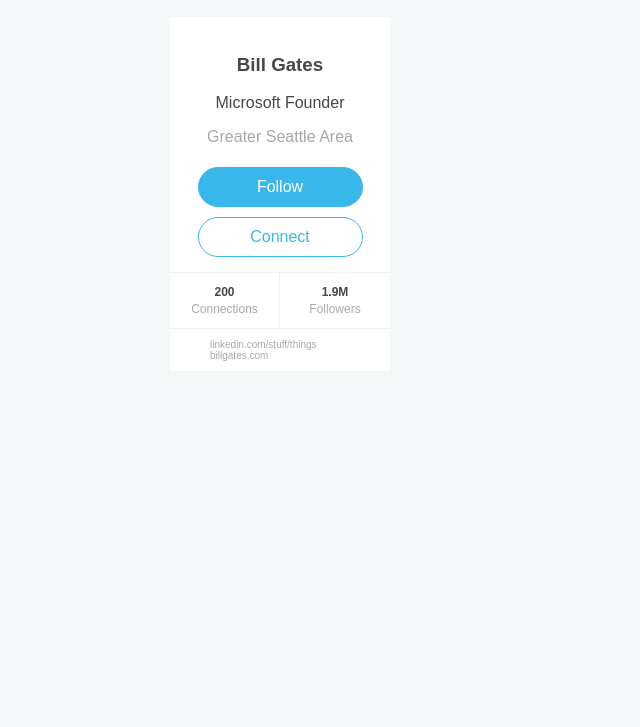
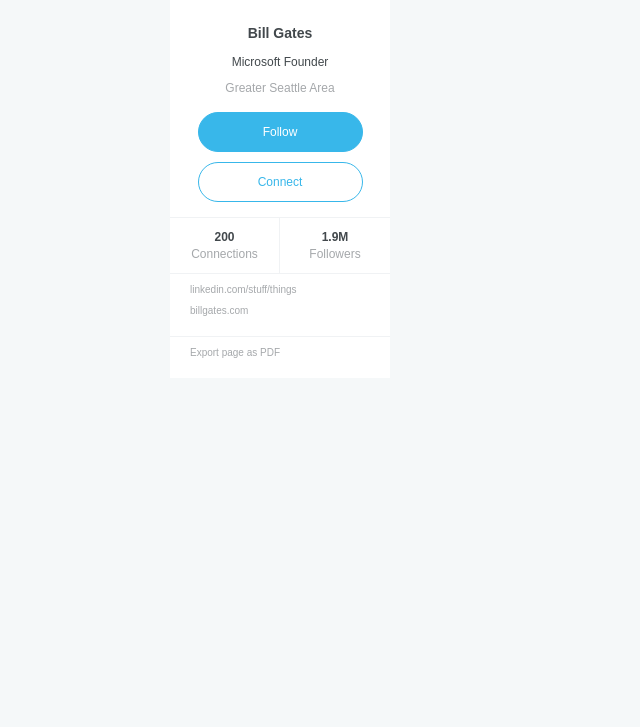
Before and after one commit to samstephen/08-17-linkedin-study, a website: page dev/index.html in a window 1280 px wide. Shown: the part 73-800 px from the top of the page, without its empty margins (0-640 px from the left). Drawn offline with Linux system fonts and the light colour scheme.

Commit message:
begining branch, patrick: header, sam: middle section

```diff
--- a/dev/index.html
+++ b/dev/index.html
@@ -52,7 +52,6 @@
             <p class="title">
                 Connections
             </p>
-            <hr>
         </div>
         <div class="profile-panel__social-data">
             <p class="amount">
@@ -61,7 +60,6 @@
             <p class="title">
                 Followers
             </p>
-            <hr>
         </div>
 
         <ul class="profile-panel__social-links">
@@ -76,6 +74,15 @@
                 </a>
             </li>
         </ul>
+
+        <ul class="profile-panel__social-links">
+            <li>
+                <a href="#">
+                    Export page as PDF
+                </a>
+            </li>
+        </ul>
+
 
     </section>
     <div class="block block--half-col">
--- a/dev/scss/_content.scss
+++ b/dev/scss/_content.scss
@@ -16,6 +16,8 @@
   background: $primary;
   border: 1px solid $primary;
 }
+
+
 
 .profile-panel__connect {
   color: $primary;
@@ -37,9 +39,12 @@
 
 
 .profile-panel__social-links {
+  margin: 0;
+  padding: 10px 15px;
+  border-top: solid 1px $light-gray;
   color: $gray;
   font-size: 10px;
-  width: 90%;
+  width: 100%;
   float: left;
   font-weight: lighter;
   list-style: none;
@@ -48,6 +53,11 @@
 
 .profile-panel__social-links a {
   color: $gray;
+  padding: 5px;
+}
+
+.profile-panel__social-links li {
+  padding-bottom: 10px;
 }
 
 .title {
--- a/dev/scss/_general.scss
+++ b/dev/scss/_general.scss
@@ -2,6 +2,7 @@
 html {
   box-sizing: border-box;
   color: $black;
+  font-size: 12px;
 }
 *, *:before, *:after {
   box-sizing: inherit;
```
Also changed, not shown: dev/css/styles.css, 1 other file.
